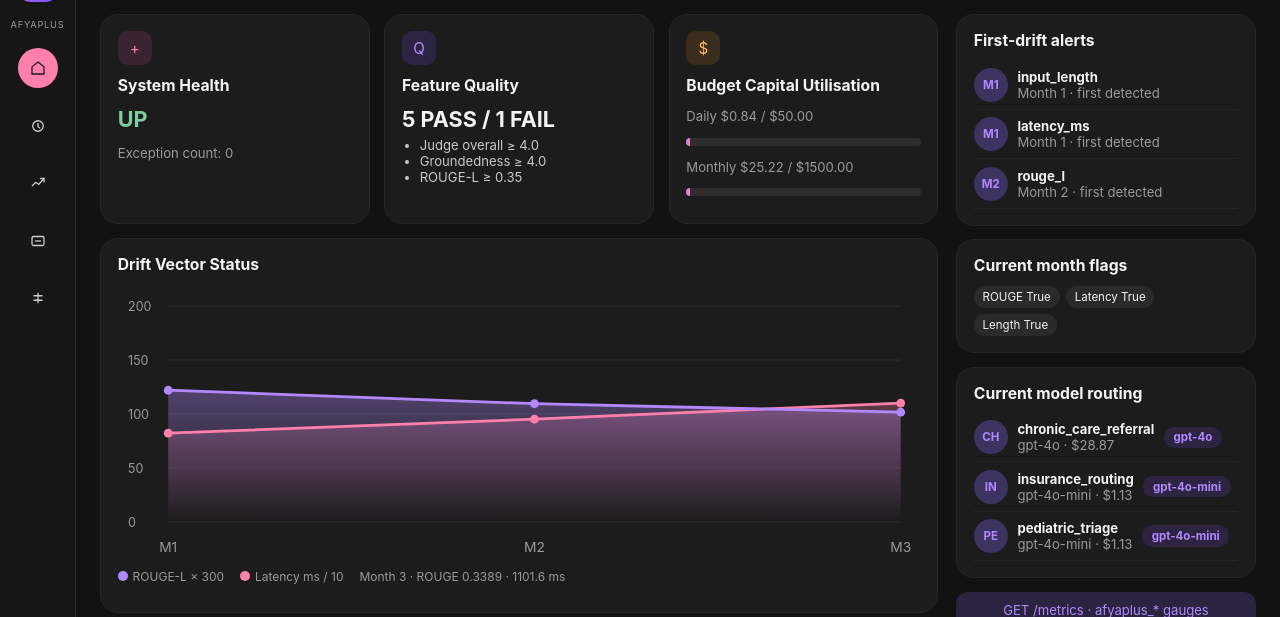
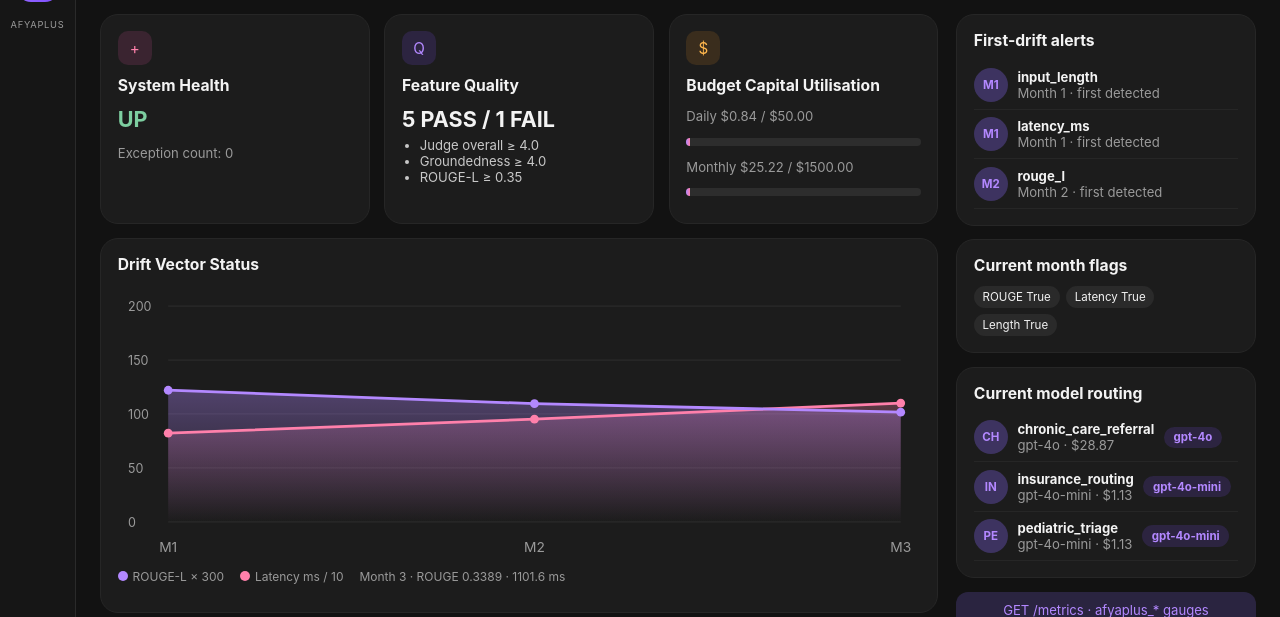
Before and after one commit to johnombuya/capstone-project-week3, a FastAPI app: page / in a window 1280 px wide. Shown: the part 58-675 px from the top of the page. Run offline with FastAPI, Linux system fonts and the light colour scheme.

Commit message:
style: drop unused sidebar navigation icons from the observability console.
Keep the AfyaPlus rail mark; section links are already on the page.

Co-authored-by: Cursor <cursoragent@cursor.com>

```diff
--- a/dashboard/templates/index.html
+++ b/dashboard/templates/index.html
@@ -60,18 +60,6 @@
       text-align: center;
       line-height: 1.2;
     }
-    .rail a {
-      width: 40px;
-      height: 40px;
-      border-radius: 50%;
-      display: grid;
-      place-items: center;
-      color: #cfcfcf;
-      text-decoration: none;
-    }
-    .rail a.active { background: var(--pink); color: #1a1a1a; }
-    .rail a:not(.active):hover { background: #2a2a2a; }
-    .rail svg { width: 18px; height: 18px; fill: none; stroke: currentColor; stroke-width: 1.7; }
     .main-wrap { min-width: 0; }
     header.top {
       display: flex;
@@ -220,24 +208,9 @@
 </head>
 <body>
   <div class="shell">
-    <aside class="rail" aria-label="Section navigation">
+    <aside class="rail" aria-label="AfyaPlus">
       <div class="brand" aria-hidden="true">A+</div>
       <div class="brand-name">AFYAPLUS</div>
-      <a class="active" href="#health" title="System Health">
-        <svg viewBox="0 0 24 24"><path d="M4 10.5 12 4l8 6.5V20H4z"/></svg>
-      </a>
-      <a href="#quality" title="Feature Quality">
-        <svg viewBox="0 0 24 24"><circle cx="12" cy="12" r="7"/><path d="M12 8v5l3 2"/></svg>
-      </a>
-      <a href="#drift" title="Drift Vector">
-        <svg viewBox="0 0 24 24"><path d="M4 16l5-5 4 3 7-8"/><path d="M15 6h5v5"/></svg>
-      </a>
-      <a href="#budget" title="Budget">
-        <svg viewBox="0 0 24 24"><rect x="4" y="6" width="16" height="12" rx="2"/><path d="M8 12h8"/></svg>
-      </a>
-      <a href="/metrics" title="Prometheus metrics">
-        <svg viewBox="0 0 24 24"><path d="M12 5v14M6 9h12M6 15h12"/></svg>
-      </a>
     </aside>
 
     <div class="main-wrap">
```
